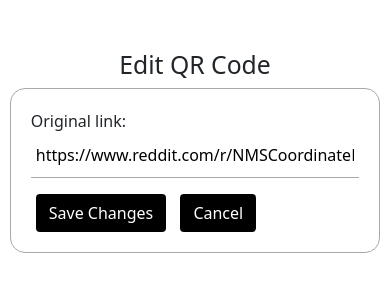
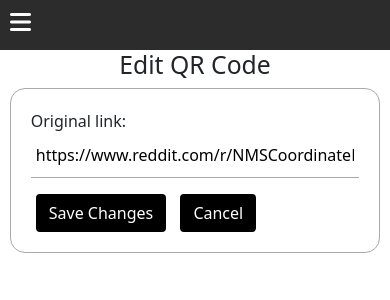
Before and after one commit to LucasRedjaimia/QRCodes, a Django app: page /edit_qr_code/22/ in a window 390 px wide. Shown: the top 300 px of the page. Run offline with Django 4.2, Linux system fonts and the light colour scheme; data comes from the database, SQL or seed files in the repository.

Commit message:
edit qr code rework

```diff
--- a/qr/templates/menu.html
+++ b/qr/templates/menu.html
@@ -20,7 +20,7 @@
     }
     #switch {
         display: none;
-        position: absolute;
+        position: fixed;
         top: 10px;
         left: 10px;
         z-index: 9999;
@@ -45,7 +45,7 @@
         }
         #navbarNav {
             height: 100vh;
-            position: absolute;
+            position: fixed!important;
             display: none;
             padding: 0;
         }
--- a/qr/templates/myqrcodes/edit_qr_code.html
+++ b/qr/templates/myqrcodes/edit_qr_code.html
@@ -42,13 +42,20 @@
         .save-btn:hover {
             background-color: forestgreen;
         }
-
+        .blackbar {
+            position: fixed;
+            top: 0;
+            height: 50px;
+            width: 100%;
+            background-color: #2c2c2c;
+        }
         @media only screen and (max-width: 600px) {
             .formulaire {
                 width: 95%;
             }
         }
     </style>
+    <div class="blackbar"></div>
     <h2>Edit QR Code</h2>
     <div class="formulaire">
         <form method="post" action="{% url 'edit_qr_code' qr_code.id %}">
--- a/qr/templates/registration/base.html
+++ b/qr/templates/registration/base.html
@@ -15,7 +15,7 @@
         text-align: center;
       }
       .blackbar {
-          position: absolute;
+          position: fixed;
           top: 0;
           height: 50px;
           width: 100%;
```
Also changed, not shown: qr/templates/myqrcodes/index.html (+8 -0 lines).
